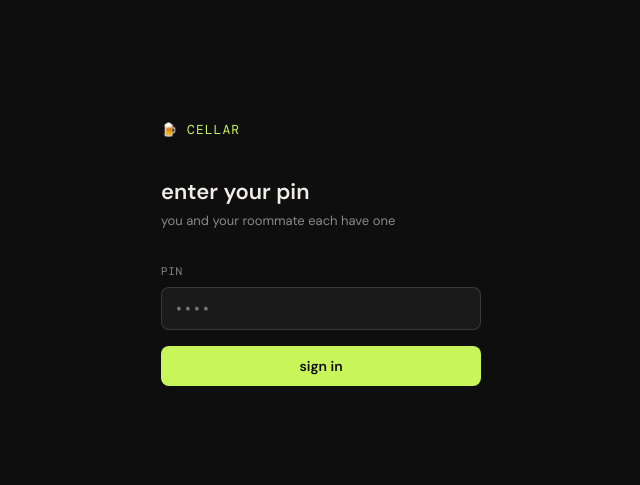
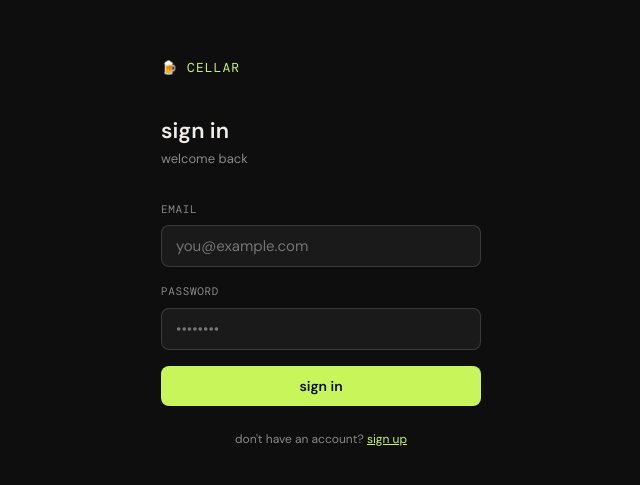
Before and after one commit to aabukhat/inventory.io, a React (Vite) app: page / in a window 1280 px wide. Shown: the part 147-632 px from the top of the page, without its empty margins (319-959 px from the left). Built offline with nearby package versions, Linux system fonts and the light colour scheme; no server answers.

Commit message:
INVENTORY.IO 0.1.2.1
Actually includes changes discussed in previous commit.

```diff
--- a/package.json
+++ b/package.json
@@ -15,6 +15,6 @@
   },
   "devDependencies": {
     "@vitejs/plugin-react": "^4.3.1",
-    "vite": "^5.3.1"
+    "vite": "^8.1.0"
   }
 }
--- a/src/App.jsx
+++ b/src/App.jsx
@@ -1,28 +1,27 @@
 import { useState, useEffect } from 'react'
 import Login from './components/Login'
 import Inventory from './components/Inventory'
-import { getSession, clearSession } from './lib/supabase'
+import { supabase } from './lib/supabase'
 
 export default function App() {
   const [user, setUser] = useState(null)
   const [ready, setReady] = useState(false)
 
   useEffect(() => {
-    const session = getSession()
-    if (session) setUser(session)
-    setReady(true)
+    const { data: { subscription } } = supabase.auth.onAuthStateChange((_, session) => {
+      setUser(session?.user ?? null)
+      setReady(true)
+    })
+    return () => subscription.unsubscribe()
   }, [])
 
-  function handleLogin(user) { setUser(user) }
-
-  function handleSignOut() {
-    clearSession()
-    setUser(null)
+  async function handleSignOut() {
+    await supabase.auth.signOut()
   }
 
   if (!ready) return null
 
   return user
     ? <Inventory user={user} onSignOut={handleSignOut} />
-    : <Login onLogin={handleLogin} />
+    : <Login />
 }
--- a/src/components/Inventory.jsx
+++ b/src/components/Inventory.jsx
@@ -141,10 +141,14 @@ export default function Inventory({ user, onSignOut }) {
     return () => supabase.removeChannel(channel)
   }, [load])
 
+  function displayName() {
+    return user.email?.split('@')[0] ?? 'user'
+  }
+
   async function addItem(fields) {
     await supabase.from('drinks').insert({
       ...fields,
-      last_change: `${user.name} added · ${now()}`,
+      last_change: `${displayName()} added · ${now()}`,
     })
     setModal(null)
   }
@@ -152,7 +156,7 @@ export default function Inventory({ user, onSignOut }) {
   async function bulkAdd(rows) {
     const ts = now()
     await supabase.from('drinks').insert(
-      rows.map(r => ({ ...r, last_change: `${user.name} added · ${ts}` }))
+      rows.map(r => ({ ...r, last_change: `${displayName()} added · ${ts}` }))
     )
     setModal(null)
   }
@@ -167,7 +171,7 @@ export default function Inventory({ user, onSignOut }) {
     if (newQty === item.quantity) return
     await supabase.from('drinks').update({
       quantity: newQty,
-      last_change: `${user.name} ${delta > 0 ? '+' : ''}${delta} · ${now()}`,
+      last_change: `${displayName()} ${delta > 0 ? '+' : ''}${delta} · ${now()}`,
     }).eq('id', item.id)
   }
 
@@ -204,7 +208,7 @@ export default function Inventory({ user, onSignOut }) {
       <div style={s.topbar}>
         <div style={s.logo}>🍺 cellar</div>
         <div style={s.userPill}>
-          <span>{user.name}</span>
+          <span>{user.email}</span>
           <button style={s.signOutBtn} onClick={onSignOut}>sign out</button>
         </div>
       </div>
@@ -289,7 +293,7 @@ export default function Inventory({ user, onSignOut }) {
       {modal?.edit && (
         <ItemModal
           item={modal.edit}
-          onSave={fields => updateItem(modal.edit.id, { ...fields, last_change: `${user.name} edited · ${now()}` })}
+          onSave={fields => updateItem(modal.edit.id, { ...fields, last_change: `${displayName()} edited · ${now()}` })}
           onClose={() => setModal(null)}
         />
       )}
--- a/src/components/Login.jsx
+++ b/src/components/Login.jsx
@@ -1,5 +1,5 @@
 import { useState } from 'react'
-import { validatePin, setSession } from '../lib/supabase'
+import { supabase } from '../lib/supabase'
 
 const s = {
   wrap: {
@@ -47,11 +47,12 @@ const s = {
     border: '1px solid var(--border-strong)',
     borderRadius: 'var(--radius)',
     padding: '10px 14px',
-    fontSize: '16px',
-    letterSpacing: '0.2em',
+    fontSize: '15px',
     outline: 'none',
     marginBottom: '1rem',
     transition: 'border-color 0.15s',
+    color: 'var(--text)',
+    boxSizing: 'border-box',
   },
   btn: {
     width: '100%',
@@ -63,53 +64,117 @@ const s = {
     fontWeight: 600,
     fontSize: '14px',
     transition: 'opacity 0.15s',
+    cursor: 'pointer',
   },
-  error: {
+  btnDisabled: {
+    opacity: 0.5,
+    cursor: 'default',
+  },
+  feedback: {
     marginTop: '12px',
     fontSize: '12px',
-    color: 'var(--danger)',
     textAlign: 'center',
+  },
+  toggle: {
+    marginTop: '1.5rem',
+    fontSize: '12px',
+    color: 'var(--text-muted)',
+    textAlign: 'center',
+  },
+  toggleLink: {
+    color: 'var(--accent)',
+    background: 'none',
+    border: 'none',
+    padding: 0,
+    fontSize: '12px',
+    cursor: 'pointer',
+    textDecoration: 'underline',
   },
 }
 
-export default function Login({ onLogin }) {
-  const [pin, setPin] = useState('')
+export default function Login() {
+  const [mode, setMode] = useState('signin') // 'signin' | 'signup'
+  const [email, setEmail] = useState('')
+  const [password, setPassword] = useState('')
   const [error, setError] = useState('')
+  const [message, setMessage] = useState('')
+  const [loading, setLoading] = useState(false)
 
-  function handleSubmit(e) {
+  function reset() {
+    setError('')
+    setMessage('')
+  }
+
+  async function handleSubmit(e) {
     e.preventDefault()
-    const user = validatePin(pin)
-    if (!user) {
-      setError('wrong pin — try again')
-      setPin('')
-      return
+    reset()
+    setLoading(true)
+
+    if (mode === 'signin') {
+      const { error } = await supabase.auth.signInWithPassword({ email, password })
+      if (error) setError(error.message)
+    } else {
+      const { error } = await supabase.auth.signUp({ email, password })
+      if (error) setError(error.message)
+      else setMessage('check your email to confirm your account, then sign in')
     }
-    setSession(user)
-    onLogin(user)
+
+    setLoading(false)
   }
+
+  function switchMode() {
+    setMode(m => m === 'signin' ? 'signup' : 'signin')
+    reset()
+  }
+
+  const isSignUp = mode === 'signup'
 
   return (
     <div style={s.wrap}>
       <div style={s.card}>
         <div style={s.logo}>🍺 cellar</div>
-        <h1 style={s.heading}>enter your pin</h1>
-        <p style={s.sub}>you and your roommate each have one</p>
+        <h1 style={s.heading}>{isSignUp ? 'create account' : 'sign in'}</h1>
+        <p style={s.sub}>{isSignUp ? 'set up your cellar account' : 'welcome back'}</p>
         <form onSubmit={handleSubmit}>
-          <label style={s.label} htmlFor="pin">pin</label>
+          <label style={s.label} htmlFor="email">email</label>
           <input
-            id="pin"
-            type="password"
-            inputMode="numeric"
-            maxLength={8}
-            value={pin}
-            onChange={e => { setPin(e.target.value); setError('') }}
+            id="email"
+            type="email"
+            value={email}
+            onChange={e => { setEmail(e.target.value); reset() }}
             style={s.input}
             autoFocus
-            placeholder="••••"
+            autoComplete="email"
+            placeholder="you@example.com"
+            required
           />
-          <button type="submit" style={s.btn}>sign in</button>
-          {error && <p style={s.error}>{error}</p>}
+          <label style={s.label} htmlFor="password">password</label>
+          <input
+            id="password"
+            type="password"
+            value={password}
+            onChange={e => { setPassword(e.target.value); reset() }}
+            style={s.input}
+            autoComplete={isSignUp ? 'new-password' : 'current-password'}
+            placeholder="••••••••"
+            required
+          />
+          <button
+            type="submit"
+            style={{ ...s.btn, ...(loading ? s.btnDisabled : {}) }}
+            disabled={loading}
+          >
+            {loading ? '…' : isSignUp ? 'create account' : 'sign in'}
+          </button>
+          {error && <p style={{ ...s.feedback, color: 'var(--danger)' }}>{error}</p>}
+          {message && <p style={{ ...s.feedback, color: 'var(--accent)' }}>{message}</p>}
         </form>
+        <p style={s.toggle}>
+          {isSignUp ? 'already have an account? ' : "don't have an account? "}
+          <button style={s.toggleLink} onClick={switchMode}>
+            {isSignUp ? 'sign in' : 'sign up'}
+          </button>
+        </p>
       </div>
     </div>
   )
--- a/src/lib/supabase.js
+++ b/src/lib/supabase.js
@@ -8,30 +8,3 @@ if (!supabaseUrl || !supabaseAnonKey) {
 }
 
 export const supabase = createClient(supabaseUrl, supabaseAnonKey)
-
-// ─── PIN-based user session (stored in sessionStorage) ───────────────────────
-
-const USERS = [
-  { name: 'me', pin: import.meta.env.VITE_PIN_ME || '1234' },
-  { name: 'roommate', pin: import.meta.env.VITE_PIN_ROOMMATE || '5678' },
-]
-
-export function validatePin(pin) {
-  return USERS.find(u => u.pin === pin) || null
-}
-
-export function getSession() {
-  try {
-    return JSON.parse(sessionStorage.getItem('drink_user') || 'null')
-  } catch {
-    return null
-  }
-}
-
-export function setSession(user) {
-  sessionStorage.setItem('drink_user', JSON.stringify(user))
-}
-
-export function clearSession() {
-  sessionStorage.removeItem('drink_user')
-}
```
Also changed, not shown: 2 other files (tests, documents, lock files or other folders).
